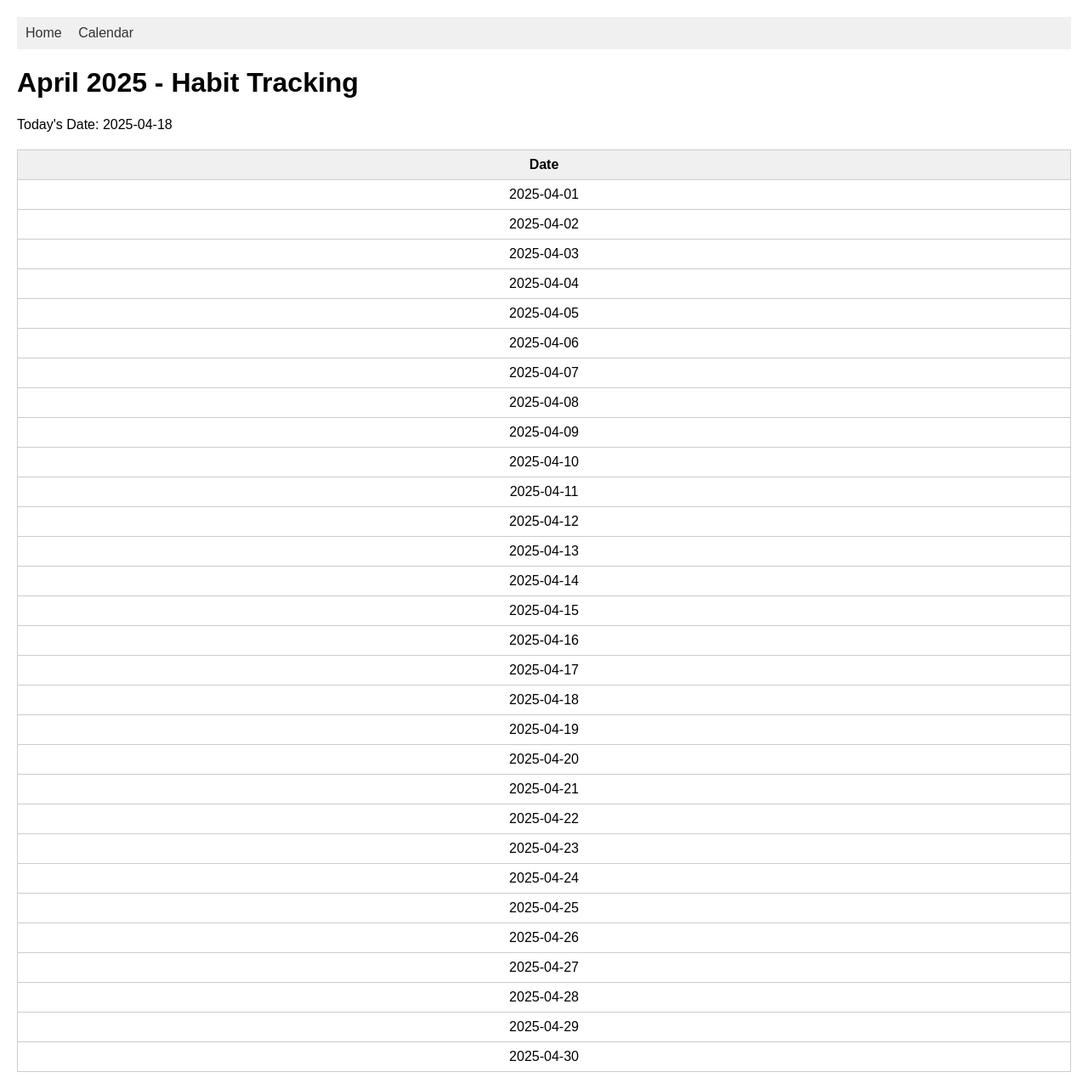
After one commit to DomBurke23/Python_HabitTracker, a Flask app: page /calendar in a window 1280 px wide. The commit adds this page. Shown: the whole page at 85% size. Run offline with Flask 3, Linux system fonts and the light colour scheme.

Commit message:
requirement 2 WIP

```diff
--- a/app.py
+++ b/app.py
@@ -1,16 +1,60 @@
 from flask import Flask, render_template, request
+import datetime
 
 app = Flask(__name__)
 
 # In-memory storage for habits (replace with a database for persistent storage)
+# Structure: {'habit_name': {'2025-04-18': True, '2025-04-19': False, ...}}
+habit_tracking = {}
 habits = []
 
+#region Add Habit
 @app.route('/', methods=['GET', 'POST'])
 def index():
     if request.method == 'POST':
         habit = request.form['habit']
-        habits.append(habit)
+        if habit not in habits:
+            habits.append(habit)
+            # Initialize tracking for the new habit for the current month
+            today = datetime.date.today()
+            start_of_month = today.replace(day=1)
+            end_of_month = (start_of_month.replace(month=start_of_month.month + 1, day=1) - datetime.timedelta(days=1))
+            habit_tracking[habit] = habit_tracking.get(habit, {})
+            for day in [start_of_month + datetime.timedelta(days=d) for d in range((end_of_month - start_of_month).days + 1)]:
+                date_str = day.strftime('%Y-%m-%d')
+                if date_str not in habit_tracking[habit]:
+                    habit_tracking[habit][date_str] = False # Default to not done
     return render_template('index.html', habits=habits)
+#endregion
+
+#region calendar table
+@app.route('/calendar', methods=['GET', 'POST'])
+def calendar():
+    today = datetime.date.today()
+    year = today.year
+    month = today.month
+    month_name = today.strftime('%B')
+    first_day = datetime.date(year, month, 1)
+    last_day = (first_day.replace(month=month + 1, day=1) - datetime.timedelta(days=1))
+    days_in_month = [first_day + datetime.timedelta(days=d) for d in range((last_day - first_day).days + 1)]
+
+    if request.method == 'POST':
+        habit_name = request.form['habit_name']
+        date_str = request.form['date']
+        status = request.form['status'] == 'done'
+        if habit_name in habit_tracking:
+            habit_tracking[habit_name][date_str] = status
+
+    print('habits:', habits)
+    print('habits tracking:', habit_tracking)
+
+    return render_template('calendar.html',
+                           habits=habits,
+                           month_name=month_name,
+                           days_in_month=days_in_month,
+                           habit_tracking=habit_tracking,
+                           today=today)
+#endregion
 
 if __name__ == '__main__':
     app.run(debug=True)
--- a/templates/base.html
+++ b/templates/base.html
@@ -19,12 +19,47 @@
             text-decoration: none;
             color: #333;
         }
+        .calendar-table {
+            width: 100%;
+            border-collapse: collapse;
+            margin-top: 20px;
+        }
+        .calendar-table th, .calendar-table td {
+            border: 1px solid #ccc;
+            padding: 8px;
+            text-align: center;
+        }
+        .calendar-table th {
+            background-color: #f0f0f0;
+        }
+        .habit-cell {
+            display: flex;
+            flex-direction: column;
+            align-items: center;
+        }
+        .status-button {
+            background: none;
+            border: none;
+            cursor: pointer;
+            font-size: 1.2em;
+            padding: 5px;
+        }
+        .done {
+            color: green;
+        }
+        .not-done {
+            color: red;
+        }
+        .future-day {
+            color: #999;
+            cursor: not-allowed;
+        }
     </style>
 </head>
 <body>
     <nav>
         <a href="/">Home</a>
-        <a href="/calendar">Calendar View</a>
+        <a href="/calendar">Calendar</a>
     </nav>
     <div class="content">
         {% block content %}
--- /dev/null
+++ b/templates/calendar.html
@@ -0,0 +1,55 @@
+{% extends 'base.html' %}
+
+{% block title %}Habit Calendar{% endblock %}
+
+{% block content %}
+
+    <h1>{{ month_name }} {{ today.year }} - Habit Tracking</h1>
+    <p>Today's Date: {{ today.strftime('%Y-%m-%d') }}</p>
+
+    <table class="calendar-table">
+        <!-- column names -->
+        <thead>
+            <tr>
+                <th>Date</th>
+                {% for habit in habits %}
+                    <th>{{ habit }}</th>
+                {% endfor %}
+            </tr>
+        </thead>
+
+        <tbody>
+            {% for day in days_in_month %}
+            <tr>
+                <!-- <td>row 1</td> -->
+                <td>{{ day.strftime('%Y-%m-%d') }}</td>
+                {% for habit in habits %}
+                <td class="habit-cell">
+                    {% if day <= today %}
+                        {% set date_str = day.strftime('%Y-%m-%d') %}
+                        {# DEBUGGING OUTPUT #}
+                        <p>Habit: {{ habit }}</p>
+                        <!-- <p>Tracking Data: {{ habit_tracking.get(habit) }}</p> -->
+                        <!-- <p>Status for {{ date_str }}: {{ habit_tracking.get(habit, {}).get(date_str) }}</p> -->
+                        {# END DEBUGGING OUTPUT #}
+                        <form method="POST">
+                            <input type="hidden" name="habit_name" value="{{ habit }}">
+                            <input type="hidden" name="date" value="{{ date_str }}">
+                            <button type="submit" name="status" value="done" class="status-button {% if habit_tracking.get(habit, {}).get(date_str, False) %}done{% endif %}">
+                                &#10004;
+                            </button>
+                            <button type="submit" name="status" value="not_done" class="status-button {% if not habit_tracking.get(habit, {}).get(date_str, False) %}not-done{% endif %}">
+                                &#10008;
+                            </button>
+                        </form>
+                    {% else %}
+                        <span class="future-day">&#10004;</span>
+                        <span class="future-day">&#10008;</span>
+                    {% endif %}
+                </td>
+                {% endfor %}
+            </tr>
+            {% endfor %}
+        </tbody>
+    </table>
+{% endblock %}
```
Also changed, not shown: readme.md.
